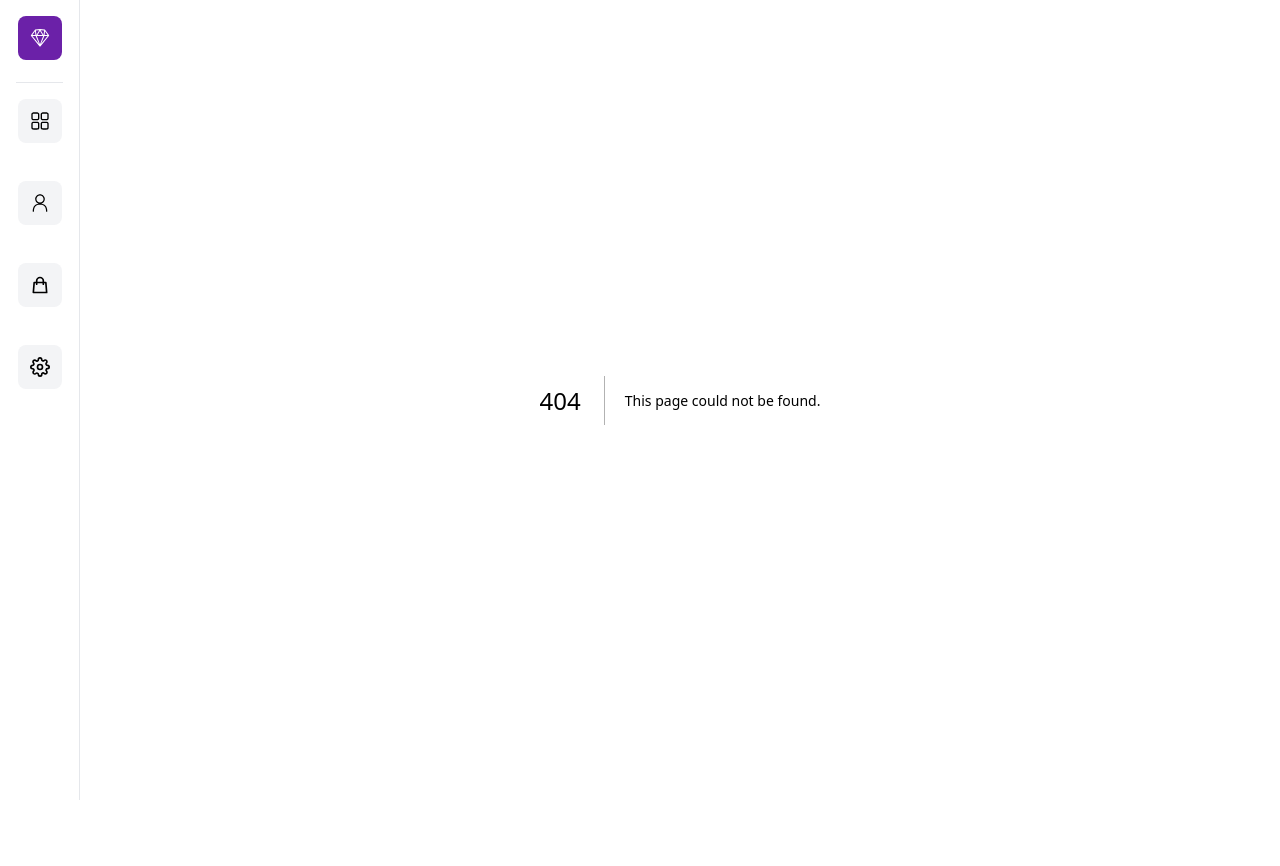
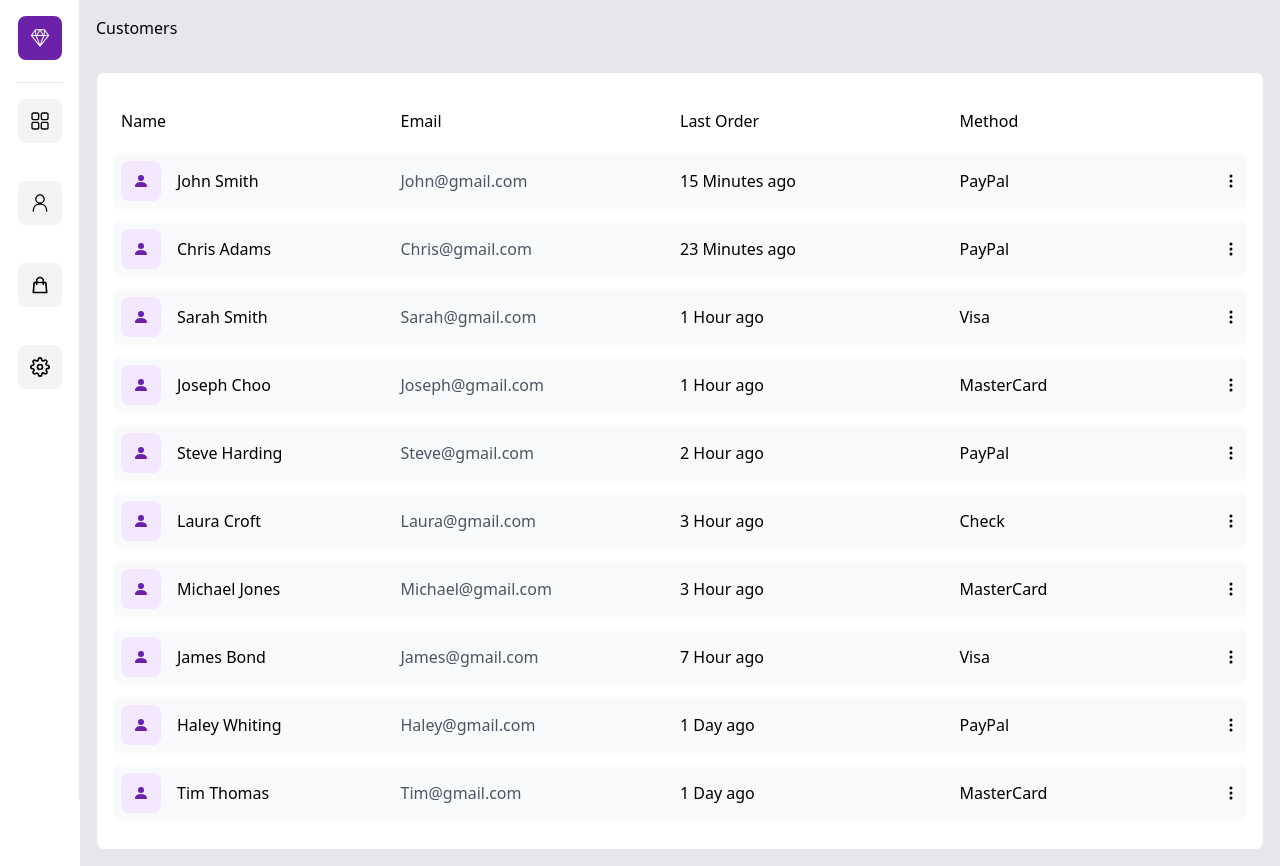
Before and after one commit to Adit0507/User-Dashboard, a Next.js app: page /customers in a window 1280 px wide. Before the commit this address had no page. Before the commit the page ends 800 px from the top, so only its background shows below. Built offline with nearby package versions, Linux system fonts and the light colour scheme.

Commit message:
Finished :alien:

```diff
--- /dev/null
+++ b/pages/customers.jsx
@@ -0,0 +1,43 @@
+import React from 'react'
+import { BsThreeDotsVertical, BsPersonFill } from "react-icons/bs"
+import { data } from '@/data/data'
+
+const customers = () => {
+  return (
+    <div className='bg-gray-200 min-h-screen'>
+      <div className='p-4'>
+        <h2>Customers</h2>
+      </div>
+      <div className='p-4'>
+        <div className='w-full m-auto p-4 border rounded-lg bg-white overflow-y-auto'>
+          <div className='my-3 p-2 grid md:grid-cols-4 sm:grid-cols-3 grid-cols-2 items-center justify-between cursor-pointer'>
+            <span>Name</span>
+            <span className='sm:text-left text-right'>Email</span>
+            <span className='hidden md:grid'>Last Order</span>
+            <span className='hidden sm:grid'>Method</span>
+          </div>
+          <ul>
+            {data.map((order, id) => (
+                <li key={id} className='bg-gray-50 hover:bg-gray-100 rounded-lg my-3 p-2 grid md:grid-cols-4 sm:grid-cols-3 grid-cols-2 items-center justify-between cursor-pointer'>
+                    <div className='flex items-center'>
+                        <div className='bg-purple-100 p-3 rounded-lg'>
+                            <BsPersonFill className='text-purple-800' />
+                        </div>
+                        <p className='pl-4'>{order.name.first + ' ' + order.name.last}</p>
+                    </div>
+                    <p className='text-gray-600 sm:text-left text-right'>{order.name.first}@gmail.com</p>
+                    <p className='hidden md:flex'>{order.date}</p>
+                    <div className='sm:flex hidden justify-between items-center'>
+                        <p>{order.method}</p>
+                        <BsThreeDotsVertical />
+                    </div>
+                </li>
+            ))}
+          </ul>
+        </div>
+      </div>
+    </div>
+  );
+};
+
+export default customers;
--- a/pages/index.js
+++ b/pages/index.js
@@ -1,5 +1,10 @@
 import Head from 'next/head'
 import Image from 'next/image'
+
+import Header from '../components/Header'
+import TopCards from '@/components/TopCards'
+import BarChart from '@/components/BarChart'
+import RecentOrders from '@/components/RecentOrders'
 
 export default function Home() {
   return (
@@ -10,8 +15,14 @@
         <meta name="viewport" content="width=device-width, initial-scale=1" />
         <link rel="icon" href="/favicon.ico" />
       </Head>
-      <main className=''>
+      <main className='bg-gray-100 min-h-screen'>
+        <Header />
+        <TopCards />
 
+        <div className='p-4 grid md:grid-cols-3 grid-cols-1 gap-4'>
+          <BarChart />
+          <RecentOrders />
+        </div>
       </main>
     </>
   )
```
